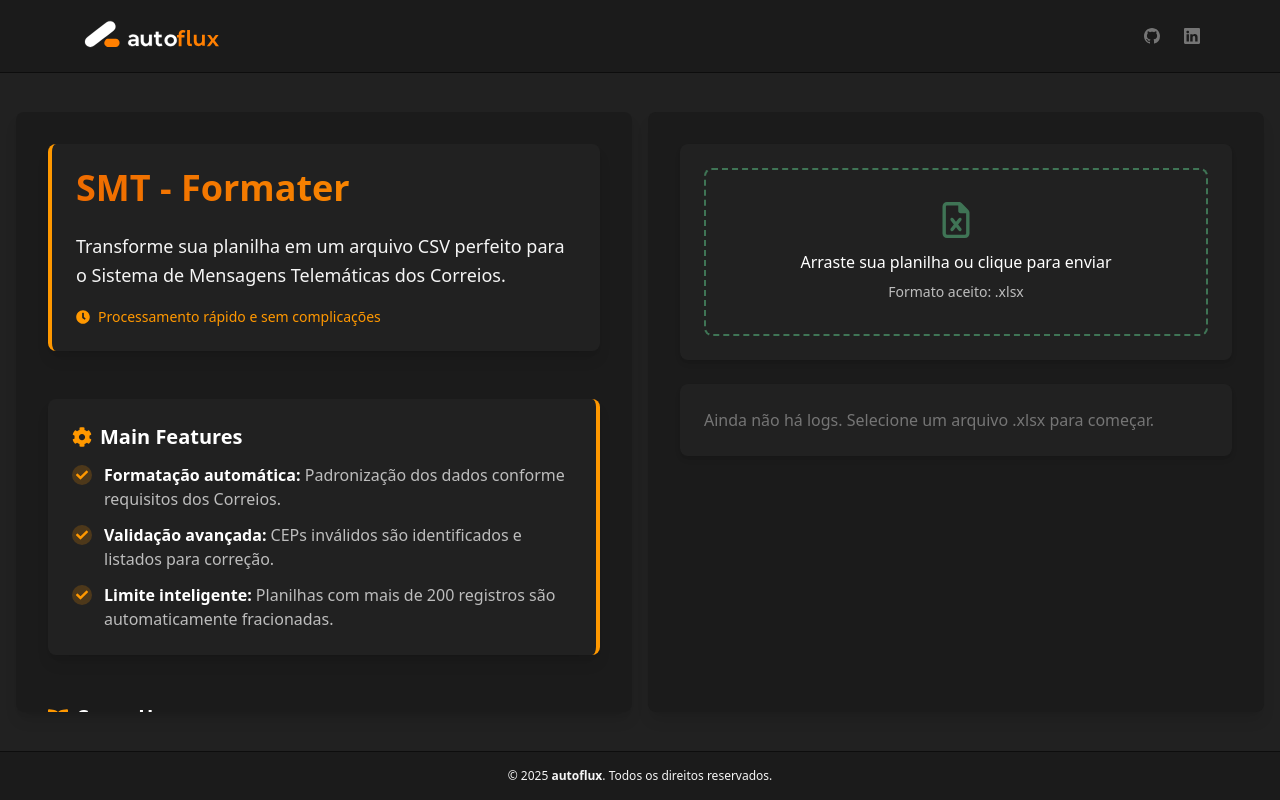
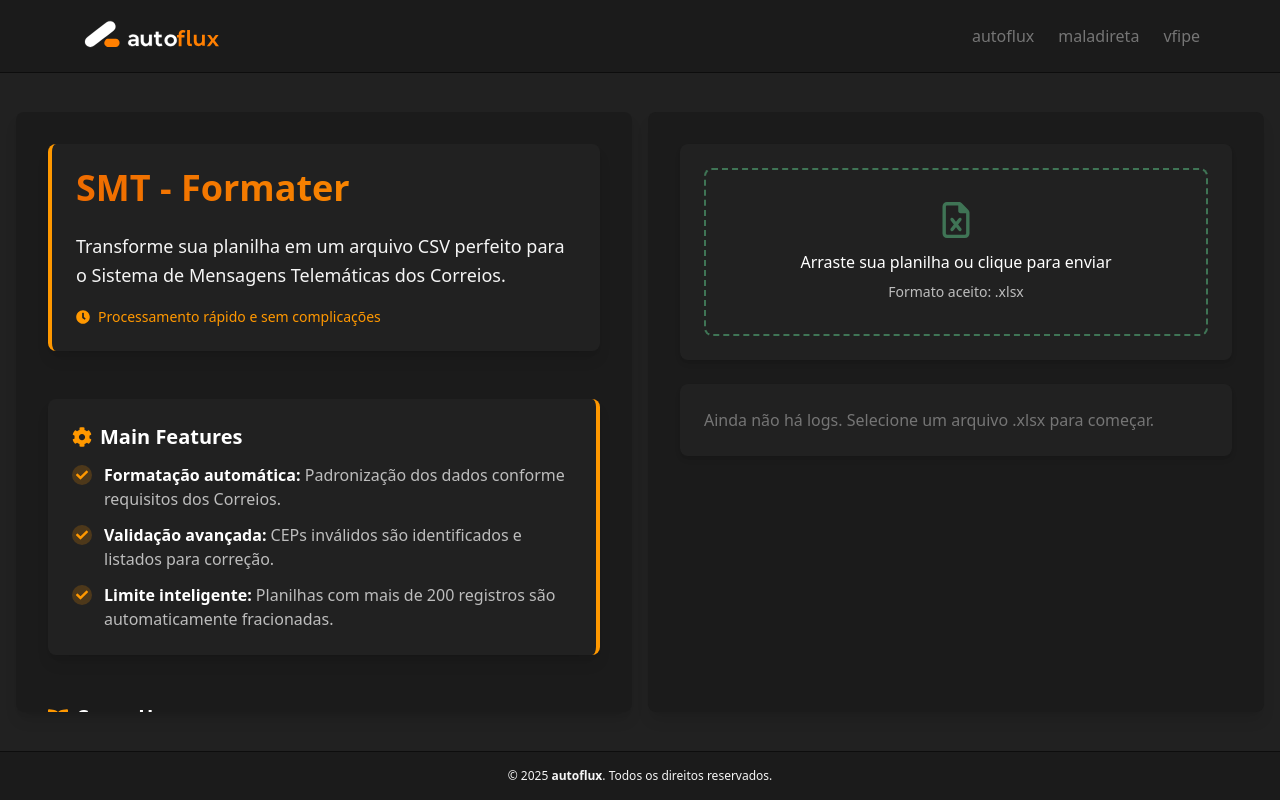
Before and after one commit to cesardmn/smt, a React (Vite) app: page / in a window 1280 px wide. Built offline with nearby package versions, Linux system fonts and the light colour scheme.

Commit message:
refactor: criando links reais para o navbar.

```diff
--- a/src/components/Navbar.jsx
+++ b/src/components/Navbar.jsx
@@ -8,72 +8,82 @@
   return (
     <nav
       className="bg-bk-2 border-b border-bk-3 text-wt-1"
+      role="navigation"
       aria-label="Barra de navegação principal"
     >
       <div className="max-w-6xl mx-auto px-4 py-4 flex items-center justify-between">
-        <NavbarLogo />
+        <Logo />
 
-        <MobileToggleButton menuOpen={menuOpen} setMenuOpen={setMenuOpen} />
+        <NavLinks className="hidden md:flex gap-6" />
 
-        <NavbarLinks className="hidden md:flex gap-6" />
+        <MenuToggle open={menuOpen} setOpen={setMenuOpen} />
       </div>
 
-      {menuOpen && <NavbarLinks className="md:hidden px-4 pb-4 space-y-2" />}
+      {/* Mobile menu */}
+      <div
+        className={`md:hidden px-4 pt-0 pb-4 transition-all duration-300 ease-in-out ${
+          menuOpen
+            ? 'opacity-100 max-h-96'
+            : 'opacity-0 max-h-0 overflow-hidden'
+        }`}
+      >
+        <NavLinks className="flex flex-col gap-2" />
+      </div>
     </nav>
   )
 }
 
-const NavbarLogo = () => (
-  <div className="flex items-center gap-3">
+const Logo = () => (
   <a
     href="https://autoflux.app.br/"
-      className="hover:text-or-1 cursor-pointer"
-      aria-label="Site do AutoFlux"
+    className="flex items-center gap-2 hover:text-or-1 transition"
+    aria-label="Ir para o site do AutoFlux"
   >
-      {' '}
     <div className="h-10 w-auto overflow-hidden flex items-center justify-center text-bk-1 font-bold text-lg select-none">
-        <img src={logo} alt="Logo" className="w-full h-full object-cover" />
+      <img
+        src={logo}
+        alt="Logo do AutoFlux"
+        className="w-full h-full object-contain"
+      />
     </div>
   </a>
-  </div>
 )
 
-const NavbarLinks = ({ className = '' }) => (
-  <ul
-    className={`${className} text-gr-2 font-medium flex items-center`}
-    role="menu"
-  >
+const NavLinks = ({ className = '' }) => (
+  <ul className={`text-gr-2 font-medium ${className}`} role="menu">
     <li>
       <a
-        href="https://github.com/cesardmn/smt"
-        target="_blank"
-        rel="noopener noreferrer"
-        className="hover:text-or-1 cursor-pointer"
-        aria-label="GitHub"
+        href="https://www.autoflux.app.br"
+        className="hover:text-or-1 transition-colors duration-150"
       >
-        <BsGithub />
+        autoflux
       </a>
     </li>
-
     <li>
       <a
-        href="https://linkedin.com/in/cesardmn"
-        target="_blank"
-        rel="noopener noreferrer"
-        className="hover:text-or-1 cursor-pointer"
-        aria-label="LinkedIn"
+        href="https://www.autoflux.app.br/maladireta"
+        className="hover:text-or-1 transition-colors duration-150"
       >
-        <BsLinkedin />
+        maladireta
+      </a>
+    </li>
+    <li>
+      <a
+        href="https://www.vfipe.com.br/"
+        className="hover:text-or-1 transition-colors duration-150"
+      >
+        vfipe
       </a>
     </li>
   </ul>
 )
 
-const MobileToggleButton = ({ menuOpen, setMenuOpen }) => (
+const MenuToggle = ({ open, setOpen }) => (
   <button
-    onClick={() => setMenuOpen(!menuOpen)}
-    className="md:hidden focus:outline-none focus:ring-2 focus:ring-or-2"
-    aria-label={menuOpen ? 'Fechar menu' : 'Abrir menu'}
+    onClick={() => setOpen(!open)}
+    className="md:hidden focus:outline-none focus:ring-2 focus:ring-or-2 transition-transform duration-150"
+    aria-label={open ? 'Fechar menu' : 'Abrir menu'}
+    aria-expanded={open}
   >
     <svg
       className="w-6 h-6 text-wt-1"
@@ -85,7 +95,7 @@
       <path
         strokeLinecap="round"
         strokeLinejoin="round"
-        d={menuOpen ? 'M6 18L18 6M6 6l12 12' : 'M4 6h16M4 12h16M4 18h16'}
+        d={open ? 'M6 18L18 6M6 6l12 12' : 'M4 6h16M4 12h16M4 18h16'}
       />
     </svg>
   </button>
```
Lines whose indentation alone changed are shown as unchanged.
